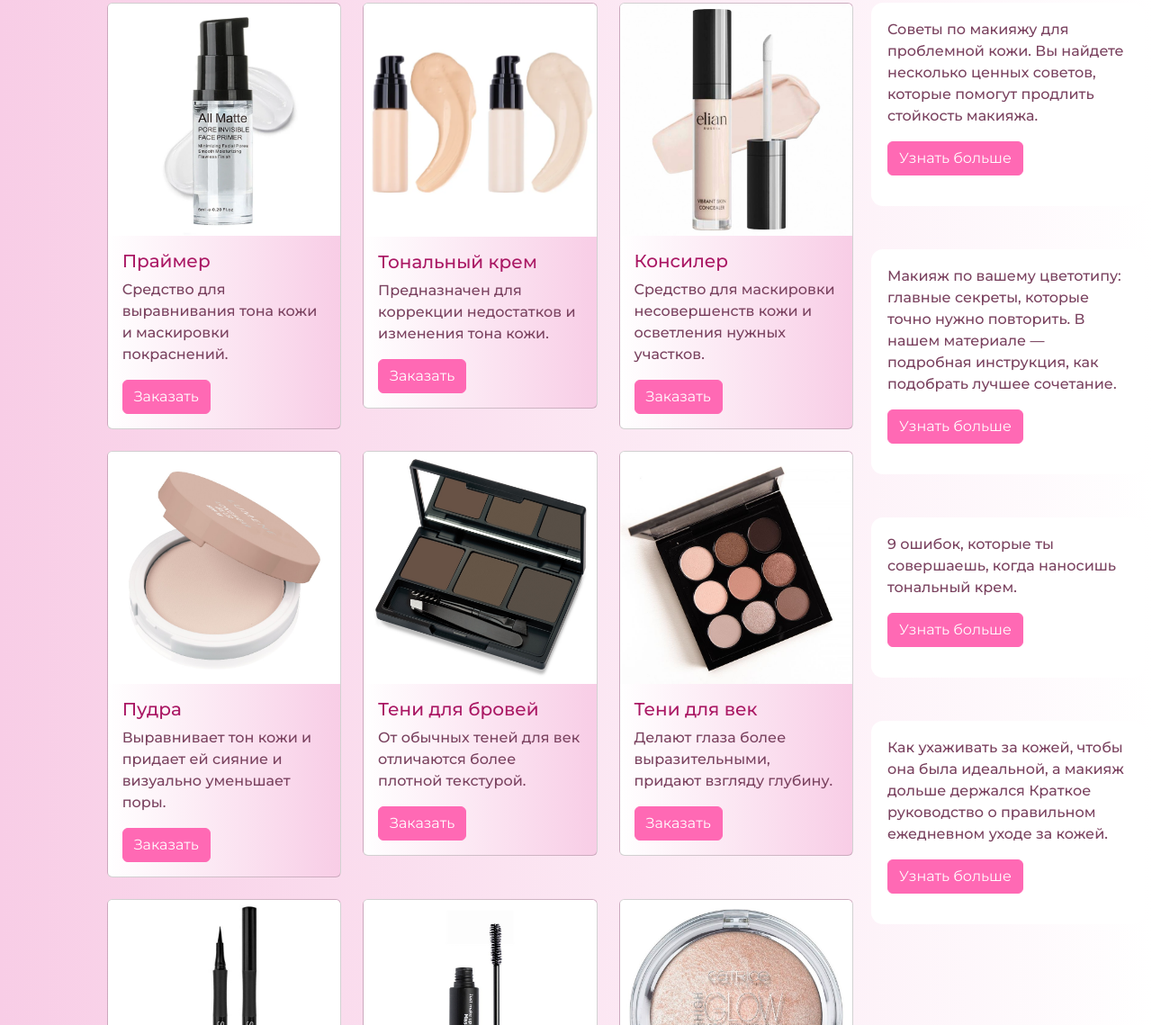
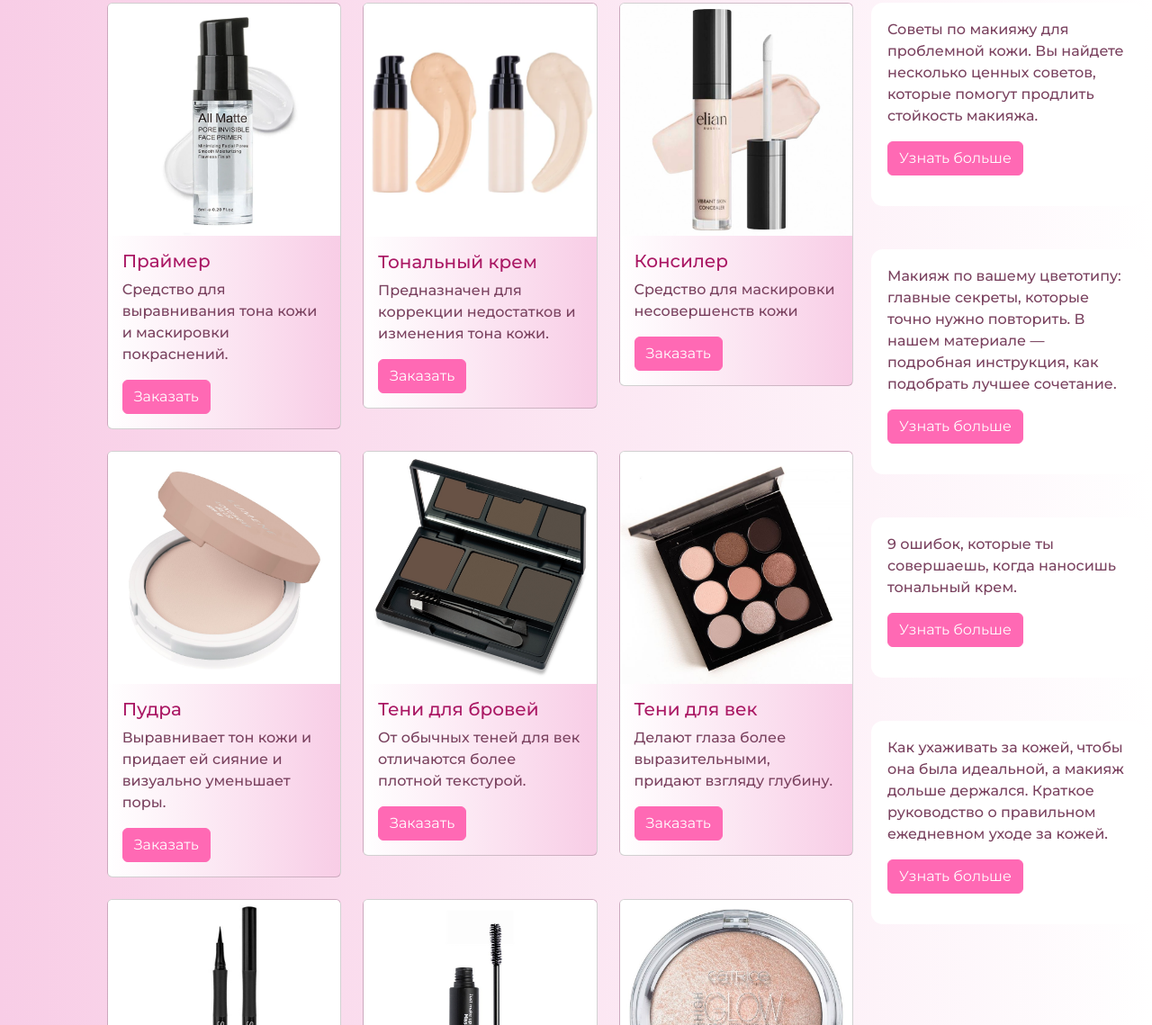
Before and after one commit to moukisnuf/moukisnuf.github.io, a plain HTML site: page pricing.html in a window 1280 px wide. Shown: the part 111-1250 px from the top of the page at 90% size. Drawn offline with nearby package versions, Linux system fonts and the light colour scheme.

Commit message:
pricing.html

```diff
--- a/pricing.html
+++ b/pricing.html
@@ -96,8 +96,7 @@
                 <img src="source/images/консилер.jpeg" class="card-img-top" alt="...">
                 <div class="card-body">
                   <h5 class="card-title">Консилер</h5>
-                  <p class="card-text">Средство для маскировки несовершенств кожи и осветления нужных
-                    участков.</p>
+                  <p class="card-text">Средство для маскировки несовершенств кожи</p>
                   <a href="#" class="btn btn-primary">Заказать</a>
                 </div>
               </div>
@@ -251,7 +250,7 @@
 
             </div>
             <div class="col-lg-12 sidebar my-4">
-              <p>Как ухаживать за кожей, чтобы она была идеальной, а макияж дольше держался
+              <p>Как ухаживать за кожей, чтобы она была идеальной, а макияж дольше держался.
                 Краткое руководство о правильном ежедневном уходе за кожей. </p>
 
                   <p class="d-inline-flex gap-1">
```
